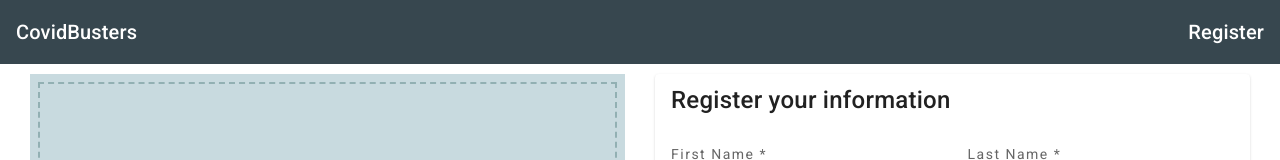
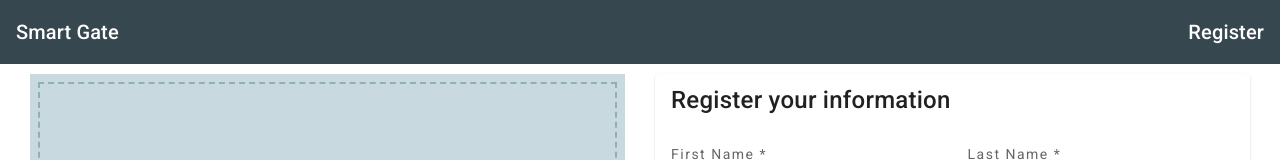
Before and after one commit to prateek03jan/Covid, an Angular app: page /register in a window 1280 px wide. Shown: the top 160 px of the page. Built offline with nearby package versions, Linux system fonts and the light colour scheme.

Commit message:
Updated application name

```diff
--- a/src/app/nav-bar/nav-bar-header/nav-bar-header.component.html
+++ b/src/app/nav-bar/nav-bar-header/nav-bar-header.component.html
@@ -1,5 +1,5 @@
 <mat-toolbar color="primary">
-  <span class="application-name anchor-link" routerLink="/dashboard">CovidBusters</span>
+  <span class="application-name anchor-link" routerLink="/dashboard">Smart Gate</span>
   <span class="separator"></span>
 
   <span class="anchor-link" routerLink="/register">Register</span>
--- a/src/index.html
+++ b/src/index.html
@@ -2,7 +2,7 @@
 <html lang="en">
 <head>
   <meta charset="utf-8">
-  <title>Covidbusters</title>
+  <title>Smart Gate</title>
   <base href="/">
   <meta name="viewport" content="width=device-width, initial-scale=1">
   <link rel="icon" type="image/x-icon" href="favicon.ico">
```
